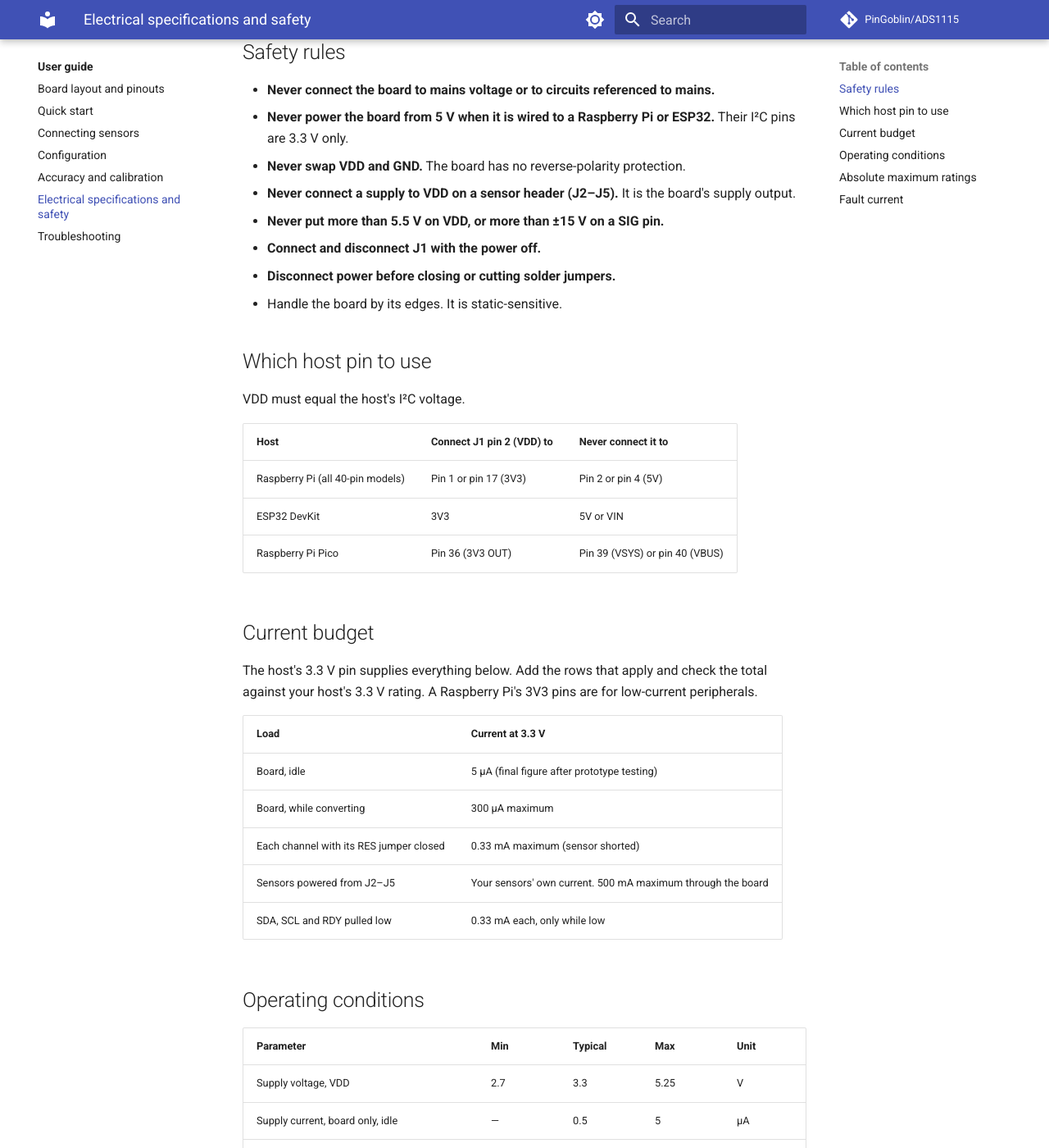
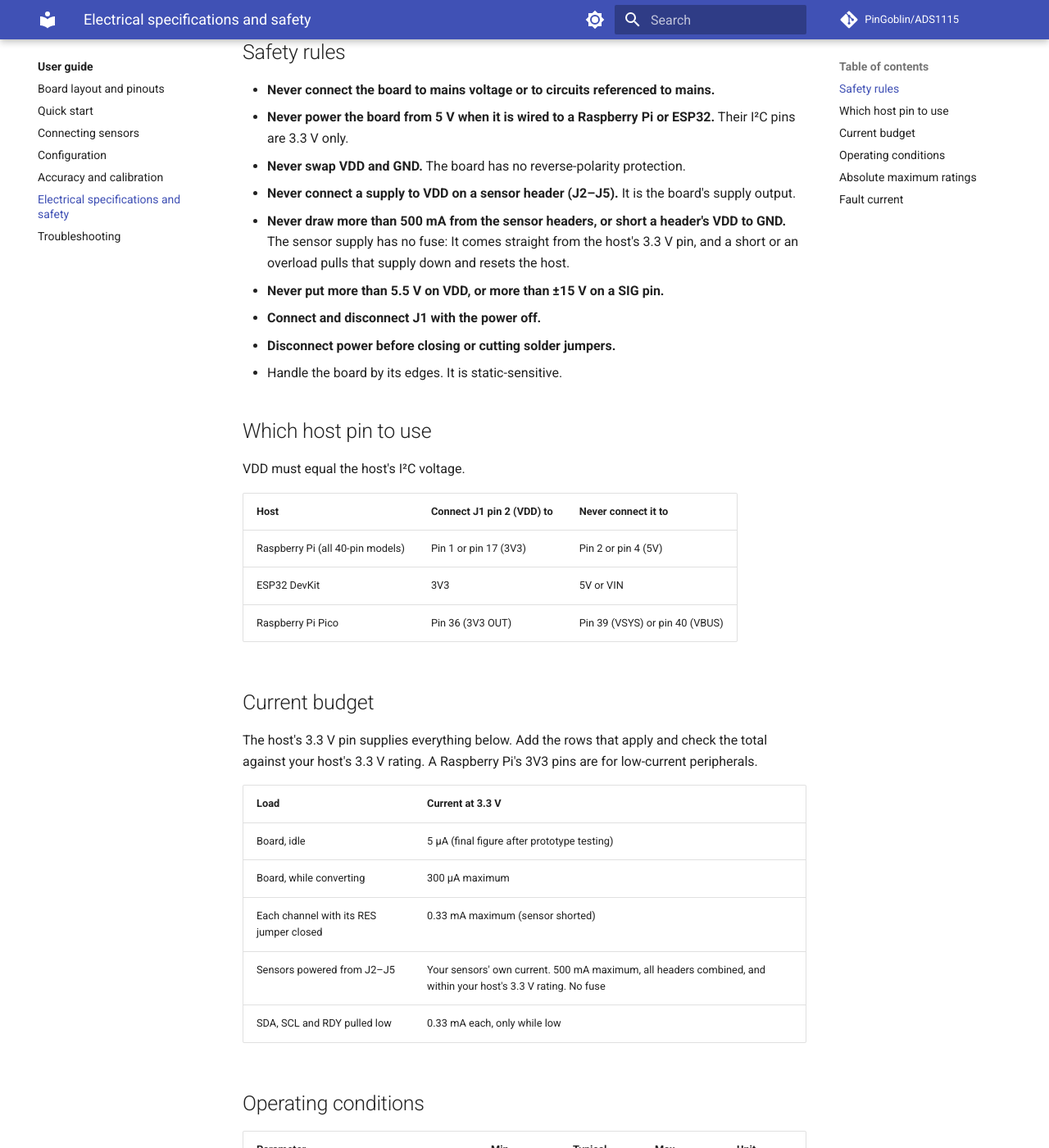
Before and after one commit to PinGoblin/ADS1115, an MkDocs documentation site: the page built from docs/user-guide/specifications.md, in a window 1280 px wide and 1400 px high, scrolled down 273 px. Shown: the whole window at 82% size. Built offline with MkDocs 1.6.1 and Material for MkDocs 9.7.7, drawn with Linux system fonts in a browser that asks for light colours; comment, search, counter and statistics services are not loaded.

Commit message:
Docs: sensor supply has no fuse; publish its limits as a safety rule
Co-Authored-By: Claude Opus 5.5 <noreply@anthropic.com>
Claude-Session: https://claude.ai/code/session_01XXg2TNdXjkDzMeqiZPky3S

```diff
--- a/docs/user-guide/specifications.md
+++ b/docs/user-guide/specifications.md
@@ -8,6 +8,7 @@ Run the PinGoblin ADS1115 from 2.7–5.25 V, and keep every input between 0 V an
 - **Never power the board from 5 V when it is wired to a Raspberry Pi or ESP32.** Their I²C pins are 3.3 V only.
 - **Never swap VDD and GND.** The board has no reverse-polarity protection.
 - **Never connect a supply to VDD on a sensor header (J2–J5).** It is the board's supply output.
+- **Never draw more than 500 mA from the sensor headers, or short a header's VDD to GND.** The sensor supply has no fuse: It comes straight from the host's 3.3 V pin, and a short or an overload pulls that supply down and resets the host.
 - **Never put more than 5.5 V on VDD, or more than ±15 V on a SIG pin.**
 - **Connect and disconnect J1 with the power off.**
 - **Disconnect power before closing or cutting solder jumpers.**
@@ -32,7 +33,7 @@ The host's 3.3 V pin supplies everything below. Add the rows that apply and chec
 | Board, idle | 5 µA (final figure after prototype testing) |
 | Board, while converting | 300 µA maximum |
 | Each channel with its RES jumper closed | 0.33 mA maximum (sensor shorted) |
-| Sensors powered from J2–J5 | Your sensors' own current. 500 mA maximum through the board |
+| Sensors powered from J2–J5 | Your sensors' own current. 500 mA maximum, all headers combined, and within your host's 3.3 V rating. No fuse |
 | SDA, SCL and RDY pulled low | 0.33 mA each, only while low |
 
 ## Operating conditions
```
Also changed, not shown: docs/user-guide/board-layout.md (+1 -1 lines), 1 other file.
